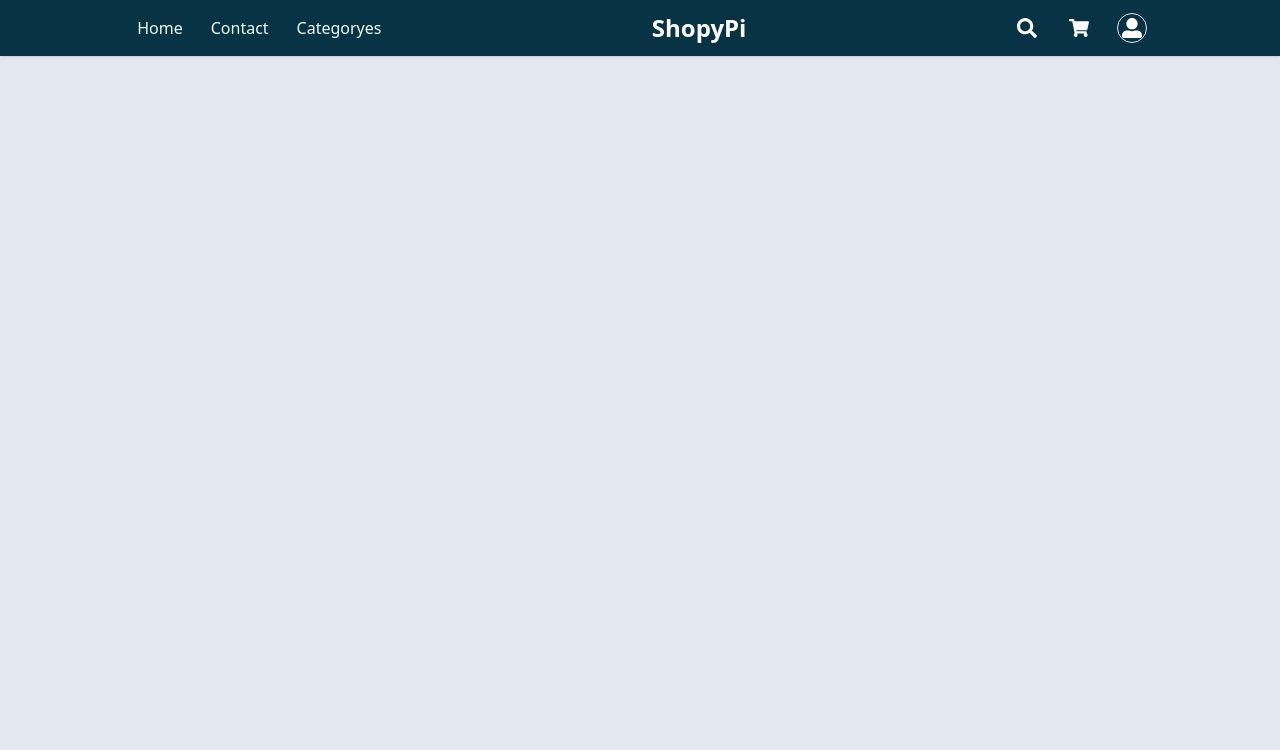
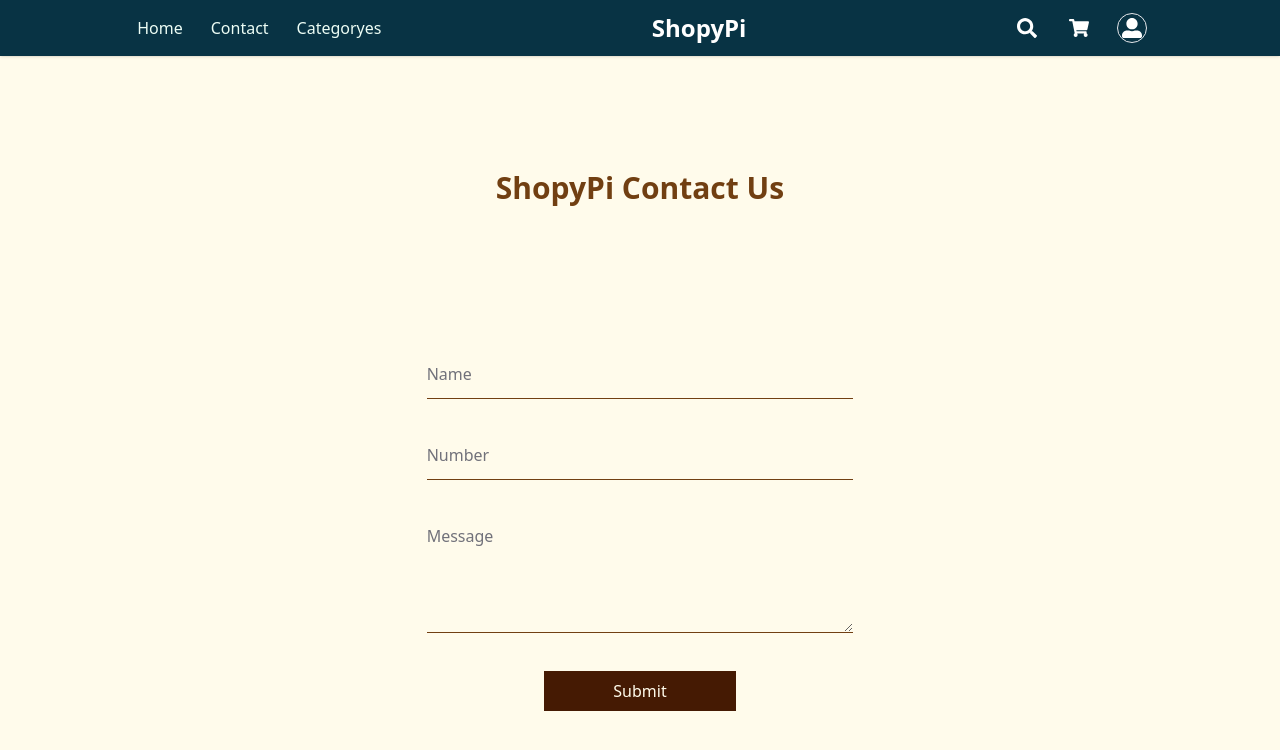
Before and after one commit to AbhishekSharma42/E-commerce, a React (Create React App) app: page /contact in a window 1280 px wide. Shown: the top 750 px of the page. Built offline with nearby package versions, Linux system fonts and the light colour scheme; a web font is replaced by a local one.

Commit message:
Add here contact us page.

```diff
--- /dev/null
+++ b/src/components/CatagrresCard/CatagresCard.jsx
@@ -0,0 +1,11 @@
+import React from 'react'
+
+function CatagresCard() {
+    return (
+        <>
+
+        </>
+    )
+}
+
+export default CatagresCard
--- /dev/null
+++ b/src/components/CatagrresCard/CatagrieTitle.jsx
@@ -0,0 +1,15 @@
+import React from 'react'
+import { FaBorderAll } from "react-icons/fa";
+
+function CatagrieTitle() {
+    return (
+        <>
+            <div className='flex gap-5 items-center pl-5 py-2'>
+                <div className='text-red-600'><FaBorderAll size={30} /></div>
+                <p className='text-3xl font-bold'>Top Categories</p>
+            </div>
+        </>
+    )
+}
+
+export default CatagrieTitle
--- /dev/null
+++ b/src/components/CatagrresCard/MainCatagre.jsx
@@ -0,0 +1,16 @@
+import React from 'react'
+import CatagresCard from './CatagresCard'
+import CatagrieTitle from './CatagrieTitle'
+
+function MainCatagre() {
+    return (
+        <>
+            <div>
+                <CatagrieTitle />
+                <CatagresCard />
+            </div>
+        </>
+    )
+}
+
+export default MainCatagre
--- a/src/components/Header/NavBar.jsx
+++ b/src/components/Header/NavBar.jsx
@@ -27,10 +27,10 @@ function NavBar() {
                         <li>{openNav ? <RxCross1 /> : <FaBars />}</li>
                     </ul>
 
-                    <ul className={`absolute bg-cyan-950 ${openNav ? 'block z-10 transition-all duration-200  -ml-7 mt-4 h-fit p-3 rounded-br-md rounded-bl-md' : 'hidden'} h-[10rem] flex flex-col transition-all duration-100 sm:mt-[0rem] sm:relative sm:main-header sm:h-12 sm:items-center sm:backdrop-blur-sm sm:flex sm:flex-row sm:justify-around sm:space-x-5`}>
+                    <ul className={`absolute bg-cyan-950 ${openNav ? 'block z-40 transition-all duration-200  -ml-7 mt-4 h-fit p-3 rounded-br-md rounded-bl-md' : 'hidden'} h-[10rem] flex flex-col transition-all duration-100 sm:mt-[0rem] sm:relative sm:main-header sm:h-12 sm:items-center sm:backdrop-blur-sm sm:flex sm:flex-row sm:justify-around sm:space-x-5`}>
                         <Link to="/" className='hover:bg-red-500  md:rounded-xl p-1 cursor-pointer'>Home</Link>
                         <Link to="/contact" className='hover:bg-red-500  md:rounded-xl p-1 cursor-pointer'>Contact</Link>
-                        <Link to="/catagres" className='hover:bg-red-500 md:rounded-xl  p-1 cursor-pointer'>Categoryes</Link>
+                        <Link to="/catagres" className='hover:bg-red-500 md:rounded-xl p-1 cursor-pointer'>Categoryes</Link>
                     </ul>
                 </div>
 
@@ -43,7 +43,7 @@ function NavBar() {
                     </ul>
                 </div>
             </div>
-            <div className={` ${openSearch?"-mt-0 sticky top-0 z-40 ":"-mt-20 z-20 "} transition-all duration-300 `}>
+            <div className={` ${openSearch?"-mt-0 sticky top-0 z-30 ":"-mt-20 z-0 "} transition-all duration-300 `}>
                 <SearchBar />
             </div>
         </>
--- a/src/components/Header/SearchBar/SearchBar.jsx
+++ b/src/components/Header/SearchBar/SearchBar.jsx
@@ -1,15 +1,20 @@
 import React from 'react'
+import { FaTimes  } from 'react-icons/fa'
 
 function SearchBar() {
     return (
         <>
-            <div className='bg-cyan-950 h-full w-full flex justify-center items-center py-2'>
+            <div className='bg-cyan-950 h-full w-full flex justify-center items-center py-2 md:gap-40 gap-4'>
                 <form >
                     <div className='flex'>
-                        <input className='h-12 rounded-l-full pl-5' type="text" placeholder='Search product here...' />
-                        <div className='bg-white rounded-r-full flex items-center border-l-2 px-3 hover:bg-red-400 hover:text-white cursor-pointer text-base'>Search</div>
+                        <input className='h-12 rounded-l-full pl-5 md:w-96' type="text" placeholder='Search product here...' />
+                        <div className='bg-white rounded-r-full flex items-center border-l-2 px-3 hover:bg-red-600 hover:text-white cursor-pointer text-base'>Search</div>
                     </div>
                 </form >
+                <div className='text-white hover:bg-red-600 float-right text-2xl'>
+                    <FaTimes />
+                </div>
+
             </div>
         </>
     )
--- a/src/pages/ContactUs.jsx
+++ b/src/pages/ContactUs.jsx
@@ -3,8 +3,49 @@ import React from 'react'
 function ContactUs() {
     return (
         <>
-            <div className='bg-red-500 h-4 w-full my-0 mx-0'>
 
+            <div className="bg-amber-50 py-0 my-0 ">
+                <div id="Contact" className="mx-auto flex flex-col min-h-screen justify-center items-center">
+
+                    <h1 className="text-3xl font-bold leading-tight text-yellow-900 text-center">ShopyPi Contact Us</h1>
+
+                    <form className="w-2/3 md:w-1/3 space-y-8 flex flex-col">
+                        <div>
+                            <input
+                                type="text"
+                                name="name"
+                                className=" border-b border-yellow-900 placeholder-zinc-500 bg-transparent focus:outline-none w-full mt-12 xl:mt-36 py-3 transition-transform hover:border-b-2"
+                                placeholder="Name"
+                                required
+                            />
+                        </div>
+                        <div>
+                            <input
+                                type="text"
+                                name="number"
+                                className="border-b border-yellow-900 placeholder-zinc-500 bg-transparent focus:outline-none w-full py-3 transition-transform hover:border-b-2"
+                                placeholder="Number"
+                                required
+                            />
+                        </div>
+                        <div>
+                            <textarea
+                                name="message"
+                                className="border-b border-yellow-900 placeholder-zinc-500 bg-transparent focus:outline-none w-full py-3 transition-transform hover:border-b-2"
+                                rows="4"
+                                cols='20'
+                                placeholder="Message"
+                                required
+                            ></textarea>
+                        </div>
+                        <button
+                            type="submit"
+                            className="bg-amber-950 text-amber-50 mx-auto mt-4 p-2 w-48">
+                            Submit
+                        </button>
+                    </form>
+
+                </div>
             </div>
         </>
     )
--- a/src/pages/Index.jsx
+++ b/src/pages/Index.jsx
@@ -2,6 +2,7 @@ import React from 'react'
 import OffersDescount from '../components/OffersDescounts/OffersDescount';
 import ProductsCard from '../components/ProductCards/ProductsCard';
 import { FcFlashOn } from 'react-icons/fc'
+import MainCatagre from '../components/CatagrresCard/MainCatagre';
 
 function Index() {
   return (
@@ -16,6 +17,9 @@ function Index() {
       <div>
         <ProductsCard />
       </div>
+      <div>
+        <MainCatagre />
+      </div>
     </>
   )
 }
```
